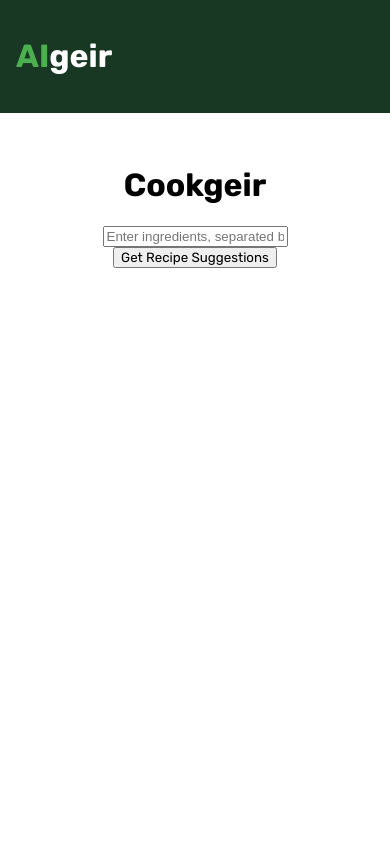
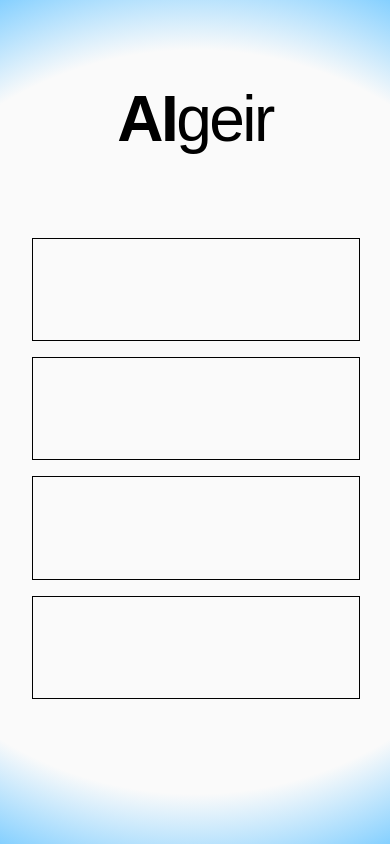
Before and after one commit to AJC0520/aigeir, a Vue app: page / in a window 390 px wide. Built offline with nearby package versions, Linux system fonts and the light colour scheme.

Commit message:
Refactor project structure: add routing, implement Home and Cookgeir views, and enhance UI with loading states and improved styles

```diff
--- a/index.html
+++ b/index.html
@@ -5,12 +5,9 @@
     <link rel="icon" href="/favicon.ico">
     <link rel="preconnect" href="https://fonts.googleapis.com">
     <link rel="preconnect" href="https://fonts.gstatic.com" crossorigin>
-    <link
-      href="https://fonts.googleapis.com/css2?family=Rubik:ital,wght@0,300..900;1,300..900&display=swap"
-      rel="stylesheet"
-    >
+    <link href="https://fonts.googleapis.com/css2?family=Noto+Sans:ital,wght@0,100..900;1,100..900&display=swap" rel="stylesheet">
     <meta name="viewport" content="width=device-width, initial-scale=1.0">
-    <title>Vite App</title>
+    <title>AIgeir</title>
   </head>
   <body>
     <div id="app"></div>
--- a/package.json
+++ b/package.json
@@ -11,7 +11,8 @@
     "type-check": "vue-tsc --build"
   },
   "dependencies": {
-    "vue": "^3.5.29"
+    "vue": "^3.5.29",
+    "vue-router": "^4.6.4"
   },
   "devDependencies": {
     "@tsconfig/node24": "^24.0.4",
--- a/src/App.vue
+++ b/src/App.vue
@@ -1,27 +1,14 @@
 <script setup lang="ts">
-import Cookgeir from './views/Cookgeir.vue';
+import { RouterLink } from 'vue-router';
 
 </script>
 
 <template>
-  <header>
-    <h1><span class="ai-text">AI</span>geir</h1>
-  </header>
-  <Cookgeir />
 
-
+  <RouterView />
 
 </template>
 
 <style scoped>
-  header {
-    background-color: #193824;
-    color: white;
-    padding: 16px;
-    text-align: left;
-}
 
-.ai-text {
-    color: #4CAF50;
-}
 </style>
--- a/src/main.ts
+++ b/src/main.ts
@@ -1,5 +1,6 @@
 import { createApp } from 'vue'
 import App from './App.vue'
 import './style.css'
+import router from './router'
 
-createApp(App).mount('#app')
+createApp(App).use(router).mount('#app')
--- /dev/null
+++ b/src/router/index.ts
@@ -0,0 +1,15 @@
+import App from "@/App.vue";
+import { createRouter, createWebHistory } from "vue-router";
+import Cookgeir from "@/views/Cookgeir.vue";
+import Home from "@/views/Home.vue";
+
+
+const router = createRouter({
+    history: createWebHistory(),
+    routes: [
+        { path: "/", component: Home },
+        { path: "/cookgeir", component: Cookgeir },
+    ],
+});
+
+export default router;
--- a/src/style.css
+++ b/src/style.css
@@ -2,6 +2,6 @@ html,
 body,
 #app {
   margin: 0;
-  font-family: "Rubik", sans-serif;
+  font-family: "Noto-sans", sans-serif;
   font-optical-sizing: auto;
 }
--- a/src/views/Cookgeir.vue
+++ b/src/views/Cookgeir.vue
@@ -5,12 +5,14 @@ import SuggestionCard from '@/components/SuggestionCard.vue';
 
 const ingredients = ref('');
 const suggestions = ref('');
+const loading = ref(false);
 const parsedResponse = ref<Array<{ name: string; time: string }>>([]);
 const parsedRecipeDetails = ref<{ name: string; ingredients: Array<{ name: string; quantity: string }>; instructions: string[] } | null>(null);
 
 const fetchRecipes = async () => {
   try {
     console.log('contacting ollama with ingredients:', ingredients.value);
+    loading.value = true;
     const response = await getRecipeSuggestions(ingredients.value);
 
     parsedResponse.value = response.split('\n').map((line) => {
@@ -22,6 +24,8 @@ const fetchRecipes = async () => {
     console.log(parsedResponse.value);
   } catch (error) {
     console.error('Error fetching recipe suggestions:', error);
+  } finally {
+    loading.value = false;
   }
 };
 
@@ -30,6 +34,7 @@ const handleCardClick = async (name: string | undefined) => {
 
   try {
     console.log('Fetching details for recipe:', name);
+    loading.value = true;
     const response = await getRecipeDetails(name || '', ingredients.value);;
     console.log('Recipe details response:', response);
 
@@ -45,6 +50,8 @@ const handleCardClick = async (name: string | undefined) => {
 
   } catch (error) {
     console.error('Error fetching recipe details:', error);
+  } finally {
+    loading.value = false;
   }
 };
 
@@ -52,9 +59,11 @@ const handleCardClick = async (name: string | undefined) => {
 
 <template>
   <div class="aigeir-wrapper">
-    <h1>Cookgeir</h1>
-    <input type="text" v-model="ingredients" placeholder="Enter ingredients, separated by commas" />
-    <button @click="fetchRecipes">Get Recipe Suggestions</button>
+    <div class="input-container">
+      <input type="text" v-model="ingredients" placeholder="Enter ingredients, separated by commas" />
+      <button @click="fetchRecipes">Get Recipe Suggestions</button>
+      <div v-if="loading">Loading...</div>
+    </div>
 
     <div class="suggestions-wrapper" v-if="parsedResponse.length > 0">
       <SuggestionCard :name="parsedResponse[0]?.name ?? ''" :time="parsedResponse[0]?.time ?? ''"
@@ -92,6 +101,14 @@ const handleCardClick = async (name: string | undefined) => {
   padding: 32px;
 }
 
+.input-container {
+  display: flex;
+  flex-direction: column;
+  align-items: center;
+  margin-top: 16px;
+  gap: 20px;
+}
+
 .suggestions-wrapper {
   display: flex;
   flex-wrap: wrap;
@@ -100,7 +117,15 @@ const handleCardClick = async (name: string | undefined) => {
 }
 
 button {
-  font-family: "Rubik", sans-serif;
+  font-family: "Noto-sans", sans-serif;
+}
+
+input {
+  font-family: "Noto-sans", sans-serif;
+  padding: 8px;
+  width: 300px;
+  margin-top: 16px;
+  border-radius: 5px;
 }
 
 </style>
--- /dev/null
+++ b/src/views/Home.vue
@@ -0,0 +1,86 @@
+<script setup lang="ts">
+
+</script>
+
+<template>
+    <div class="main-wrapper">
+        <section class="title-container">
+            <h1><span class="ai-title">AI</span>geir</h1>
+        </section>
+
+        <section class="nav-container">
+            <div class="navbox red"></div>
+            <div class="navbox purple"></div>
+            <div class="navbox green"></div>
+            <div class="navbox blue"></div>
+        </section>
+    </div>
+</template>
+
+<style scoped>
+
+h1 {
+    margin: 0;
+    font-size: clamp(4rem, 12vw, 20rem);
+    font-weight: 400;
+    letter-spacing: -0.04em;
+    line-height: 0.95;
+}
+
+.ai-title {
+    font-weight: 700;
+}
+
+.title-container {
+    display: flex;
+    flex-direction: column;
+    justify-content: center;
+    align-items: center;
+    min-height: 100%;
+    text-align: center;
+}
+
+.main-wrapper {
+    min-height: 100vh;
+    display: grid;
+    grid-template-columns: minmax(320px, 1fr) minmax(320px, 560px);
+    align-items: stretch;
+    column-gap: clamp(2rem, 7vw, 8rem);
+    padding: clamp(2rem, 4vw, 4rem) clamp(2rem, 7vw, 6rem);
+    box-sizing: border-box;
+    background: #fafafa;
+    background: radial-gradient(circle,rgba(250, 250, 250, 1) 80%, rgba(133, 208, 255, 1) 100%);
+}
+
+.nav-container {
+    display: flex;
+    flex-direction: column;
+    justify-content: space-evenly;
+    align-self: stretch;
+    min-height: 100%;
+    width: 100%;
+}
+
+.navbox {
+    width: 100%;
+    height: clamp(85px, 12vh, 600px);
+    border: 1px solid black;
+}
+
+@media (max-width: 980px) {
+    .main-wrapper {
+        grid-template-columns: 1fr;
+        row-gap: 2rem;
+    }
+
+    .nav-container {
+        min-height: auto;
+        justify-content: flex-start;
+        gap: 1rem;
+    }
+
+    .title-container {
+        min-height: auto;
+    }
+}
+</style>
```
Also changed, not shown: 1 other file (tests, documents, lock files or other folders).
